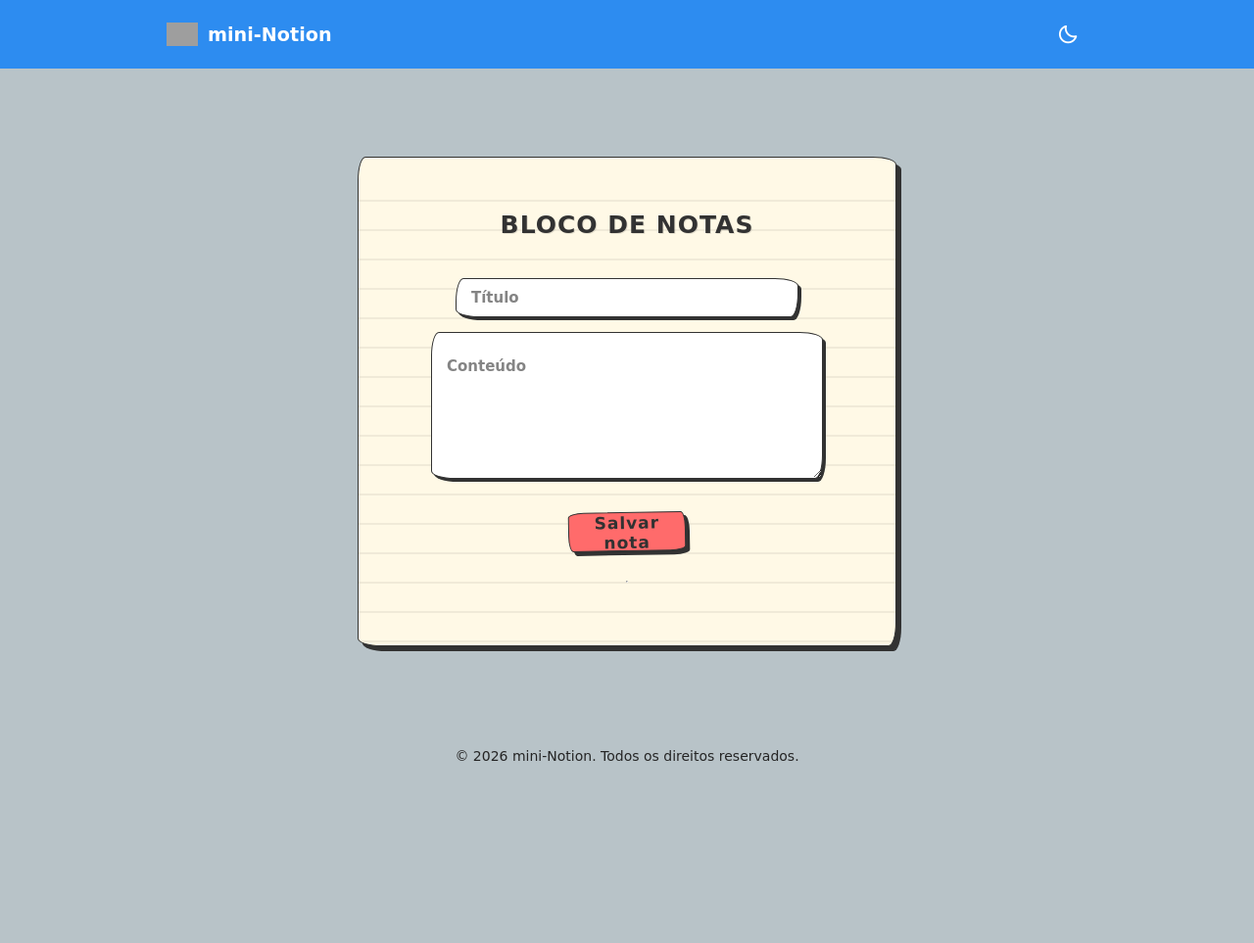
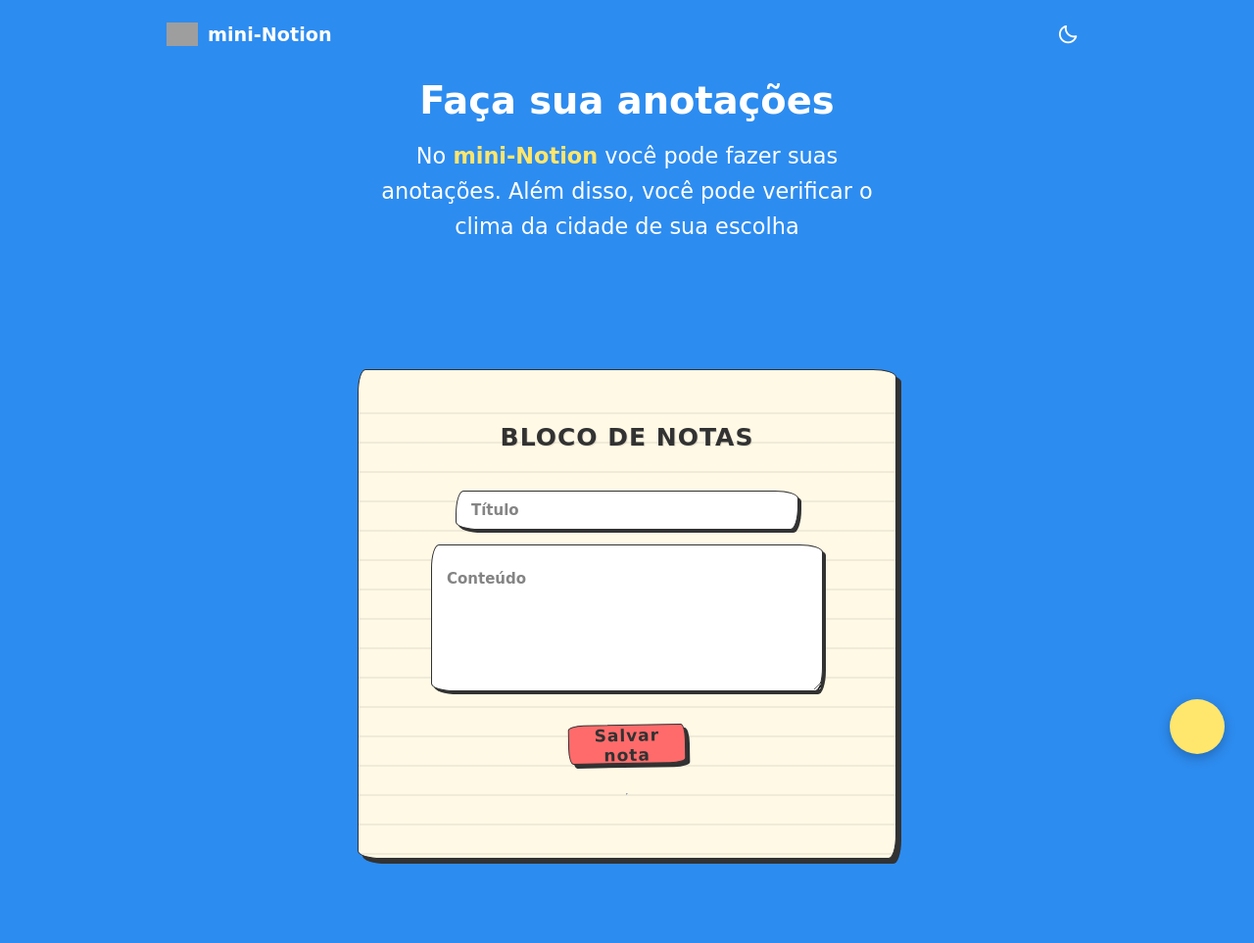
Before and after one commit to IsacristineReis/Projeto-Fatec---2-semestre-em-ADS, a Flask app: template templates/index.html in a window 1280 px wide. Shown: the whole page at 98% size. Before the commit the page ends 777 px from the top, so only its background shows below. Run offline with Flask 3, Linux system fonts and the light colour scheme; the template is opened without the code that fills it, so the values that code supplies are empty; some libraries are stand-ins or nearby versions; grey boxes are pictures that could not be loaded.

Commit message:
Atualização mais recente

```diff
--- a/templates/index.html
+++ b/templates/index.html
@@ -17,15 +17,20 @@
     <div id="global-header">
       <div class="headerdiv">
         <div id="logoNote">
-          <img src="./notas.png" alt="" /><span>mini-Notion</span>
+          <img src="./img/notas.png" alt="" /><span>mini-Notion</span>
         </div>
+        <div id="userName" style="background-color: aquamarine"></div>
         <div class="darkLight">
           <i class="bx bx-moon moon"></i>
           <i class="bx bx-sun sun"></i>
         </div>
       </div>
     </div>
-
+    <!-- HEADER PAGE -->
+    <div id="Main-page">
+      <div id="title-page">Faça sua anotações</div>
+      <div id="subtitle-page">No <span>mini-Notion</span> você pode fazer suas anotações. Além disso, você pode verificar o clima da cidade de sua escolha </div>
+    </div>
     <!-- Criar uma anotação {Titulo, Conteúdo, adicionar nota} lista deletar e editar-->
     <!-- From Uiverse.io by mamyapro123 -->
     <div class="doodle-wrapper">
@@ -71,6 +76,42 @@
         </div>
       </div>
     </div>
+
+    <!-- Botão Flutuande -->
+    <button class="floating-btn" id="openWeatherBtn">
+      <i class="bx bx-cloud-sun" />
+    </button>
+
+    <!-- Modal do clima -->
+    <div class="weather-overlay" id="weatherOverlay">
+      <div class="weather-modal">
+        <button class="weather-close" id="closeWeather">
+          <i class="bx bx-x"></i>
+        </button>
+
+        <h2 class="weather-title">Consultar clima</h2>
+
+        <form class="weather-search" id="weatherForm">
+          <input
+            type="text"
+            id="cityInput"
+            placeholder="Digite uma cidade..."
+            autocomplete="off"
+            required
+          />
+          <button type="submit" class="weather-search-btn">
+            <i class="bx bx-search"></i>
+          </button>
+        </form>
+
+        <div class="weather-result" id="weatherResult">
+          <p class="weather-placeholder">
+            Digite o nome de um local para ver o clima.
+          </p>
+        </div>
+      </div>
+    </div>
+
     <!-- ==== FIM DO FORMULÀRIO ==== -->
 
     <!-- Footer -->
--- a/templates/styles.css
+++ b/templates/styles.css
@@ -1,24 +1,26 @@
 @import url("https://fonts.googleapis.com/css2?family=Poppins:wght@300;400;500;600;700&display=swap");
+@import url('https://fonts.googleapis.com/css2?family=Pixelify+Sans:wght@400..700&display=swap');
 
 :root {
   /* Color Palette */
   --ink: #323232;
   --paper-front: #fff9e6;
   --bg-color: #ffffff;
+  --white-black: #fff;
   --primary-btn: #ff6b6b;
   --primary-btn-hover: #ff5252;
   --switch-bg: #ffe66d;
-  --input-focus: #2d8cf0;
+  --switch-bg2: #f8df51;
   --background: #9b897d;
-  --header: #b8c3c8;
   --text: #252525;
   --link: #eeeeee;
   --text-color: #1a1a1a;
   --header-bg: #2d8cf0;
+  --div-bg: #51a5ff;
   --icon-color: #ffffff;
 }
 body.dark-mode {
-  --bg-color: #1a1a1a;
+  --white-black: #1a1a1a;
   --text-color: #f0f0f0;
   --header-bg: #1c1c1c;
   --icon-color: #f0f0f0;
@@ -35,7 +37,7 @@
 }
 body {
   font-family: "Comic Sans MS", "Chalkboard SE", "Marker Felt", "Gochi Hand";
-  background-color: var(--header);
+  background-color: var(--header-bg);
   height: 100vh;
   transition:
     background-color 0.3s ease,
@@ -133,6 +131,45 @@
 body.dark-mode .darkLight .moon {
   display: none;
 }
+/* ======================================================================== */
+/* HEADER MAIN PAGE */
+#Main-page {
+    width: 100%;
+    max-width: 800px;
+    margin: 0 auto;
+    padding: 80px 24px 60px;
+    text-align: center;
+}
+#title-page {
+    font-size: 2.4rem;
+    font-weight: 700;
+    color: var(--bg-color);
+    line-height: 1.2;
+    margin-bottom: 16px;
+}
+
+#subtitle-page {
+    font-size: 1.4rem;
+    color: var(--bg-color);
+    line-height: 1.6;
+    max-width: 560px;
+    margin: 0 auto;
+}
+
+#subtitle-page span {
+    color: var(--switch-bg);
+    font-weight: 600;
+}
+
+@media (max-width: 600px) {
+    #title-page {
+        font-size: 1.8rem;
+    }
+
+    #subtitle-page {
+        font-size: 1rem;
+    }
+}
 
 /* ======================================================================== */
 /*Bloco de Anotação*/
@@ -156,20 +193,14 @@
   --sketch-radius-2: 24px 8px 24px 8px / 8px 24px 8px 24px;
   --sketch-radius-btn: 16px 5px 16px 5px / 5px 16px 5px 16px;
 
-  /* display: flex;
-  flex-direction: column;
-  align-items: center;
-  justify-content: center;
-  position: relative;
-  box-sizing: border-box;
-  margin-top: 6rem; */
-  margin: 10rem auto;
+  margin: 4.2rem auto;
   display: flex;
   flex-direction: column;
   align-items: center;
   justify-content: center;
   box-sizing: border-box;
 }
+
 .doodle-switch-label:active {
   transform: translate(2px, 2px);
   box-shadow: 0px 0px 0px var(--ink);
@@ -481,16 +453,189 @@
   background-color: var(--bg-color);
   border: none;
 }
-.btn_log_in:hover{
+.btn_log_in:hover {
   font-size: 1rem;
 }
+/* ======================================================================== */
+
+/* Botão */
+.floating-btn {
+  position: fixed;
+  bottom: 30px;
+  right: 30px;
+  width: 56px;
+  height: 56px;
+  border-radius: 50%;
+  border: none;
+  background-color: var(--switch-bg);
+  color: #ffffff;
+  font-size: 1.6rem;
+  display: flex;
+  align-items: center;
+  justify-content: center;
+  cursor: pointer;
+  box-shadow: 0 4px 12px rgba(0, 0, 0, 0.25);
+  transition:
+    background-color 0.2s ease,
+    transform 0.2s ease;
+  z-index: 999;
+}
+.floating-btn:hover {
+  background-color: var(--switch-bg2);
+  transform: scale(1.08);
+}
+/* ===== Overlay (fundo escurecido) ===== */
+.weather-overlay {
+  position: fixed;
+  top: 0;
+  left: 0;
+  width: 100%;
+  height: 100%;
+  background-color: rgba(0, 0, 0, 0.5);
+  display: flex;
+  align-items: center;
+  justify-content: center;
+  opacity: 0;
+  visibility: hidden;
+  transition: opacity 0.25s ease;
+  z-index: 1000;
+}
+.weather-overlay.active {
+  opacity: 1;
+  visibility: visible;
+}
+
+/* ===== Modal ===== */
+.weather-modal {
+  position: relative;
+  background-color: #ffffff;
+  width: 90%;
+  max-width: 380px;
+  padding: 32px 28px;
+  border-radius: 16px;
+  box-shadow: 0 12px 40px rgba(0, 0, 0, 0.3);
+  transform: scale(0.9);
+  transition: transform 0.25s ease;
+}
+
+.weather-overlay.active .weather-modal {
+  transform: scale(1);
+}
+.weather-close {
+  position: absolute;
+  top: 14px;
+  right: 14px;
+  background: none;
+  border: none;
+  font-size: 1.5rem;
+  color: #888;
+  cursor: pointer;
+  line-height: 1;
+}
+
+.weather-close:hover {
+  color: #1a1a1a;
+}
+
+.weather-title {
+  font-size: 1.2rem;
+  font-weight: 600;
+  color: #1a1a1a;
+  margin-bottom: 20px;
+}
+/* ===== Formulário de busca ===== */
+.weather-search {
+  display: flex;
+  gap: 8px;
+  margin-bottom: 24px;
+}
+
+.weather-search input {
+  flex: 1;
+  padding: 10px 14px;
+  border: 2px solid #e0e0e0;
+  border-radius: 8px;
+  font-size: 0.95rem;
+  outline: none;
+  transition: border-color 0.2s ease;
+}
+
+.weather-search input:focus {
+  border-color: #2d8cf0;
+}
+.weather-search-btn {
+  width: 42px;
+  border: none;
+  border-radius: 8px;
+  background-color: #2d8cf0;
+  color: #ffffff;
+  font-size: 1.1rem;
+  cursor: pointer;
+  transition: background-color 0.2s ease;
+}
+
+.weather-search-btn:hover {
+  background-color: #1e6fc9;
+}
+/* ===== Resultado ===== */
+.weather-result {
+  min-height: 120px;
+  display: flex;
+  flex-direction: column;
+  align-items: center;
+  justify-content: center;
+  text-align: center;
+}
+
+.weather-placeholder {
+  color: #999;
+  font-size: 0.9rem;
+}
+
+.weather-city {
+  font-size: 1.1rem;
+  font-weight: 600;
+  color: #1a1a1a;
+  margin-bottom: 4px;
+}
+.weather-icon {
+  width: 64px;
+  height: 64px;
+}
+
+.weather-temp {
+  font-size: 2.2rem;
+  font-weight: 700;
+  color: #2d8cf0;
+  margin: 4px 0;
+}
+
+.weather-desc {
+  color: #555;
+  text-transform: capitalize;
+  margin-bottom: 8px;
+}
+
+.weather-details {
+  display: flex;
+  gap: 16px;
+  font-size: 0.85rem;
+  color: #777;
+}
+.weather-error {
+  color: #e04b4b;
+  font-size: 0.9rem;
+}
+
+/* ======================================================================== */
+
 /* ======================================================================== */
 /*Footer*/
 #footer {
   text-align: center;
   padding: 20px;
-  background-color: var(--header);
-  color: var(--text);
+  background-color: var(--header-bg);
+  color: var(--bg-color);
   font-size: 14px;
   position: fixed;
   bottom: 0;
```
Also changed, not shown: other parts of templates/styles.css (+62 -67 lines), templates/script.js (+68 -0 lines).
